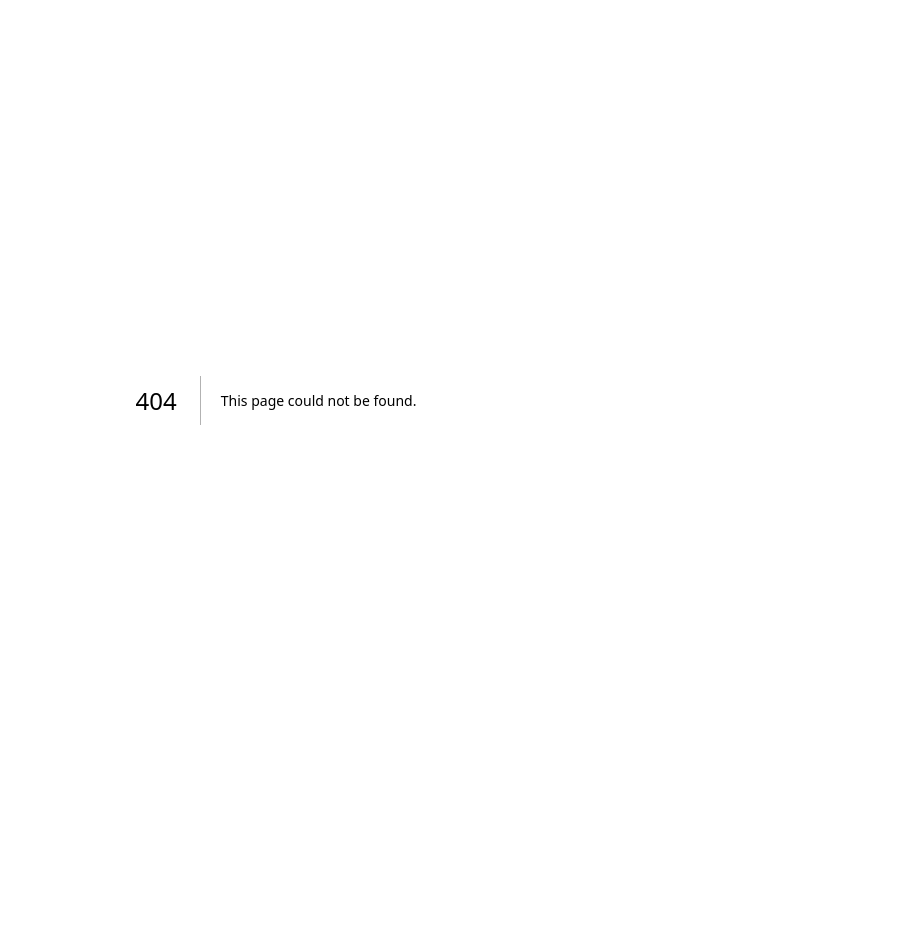
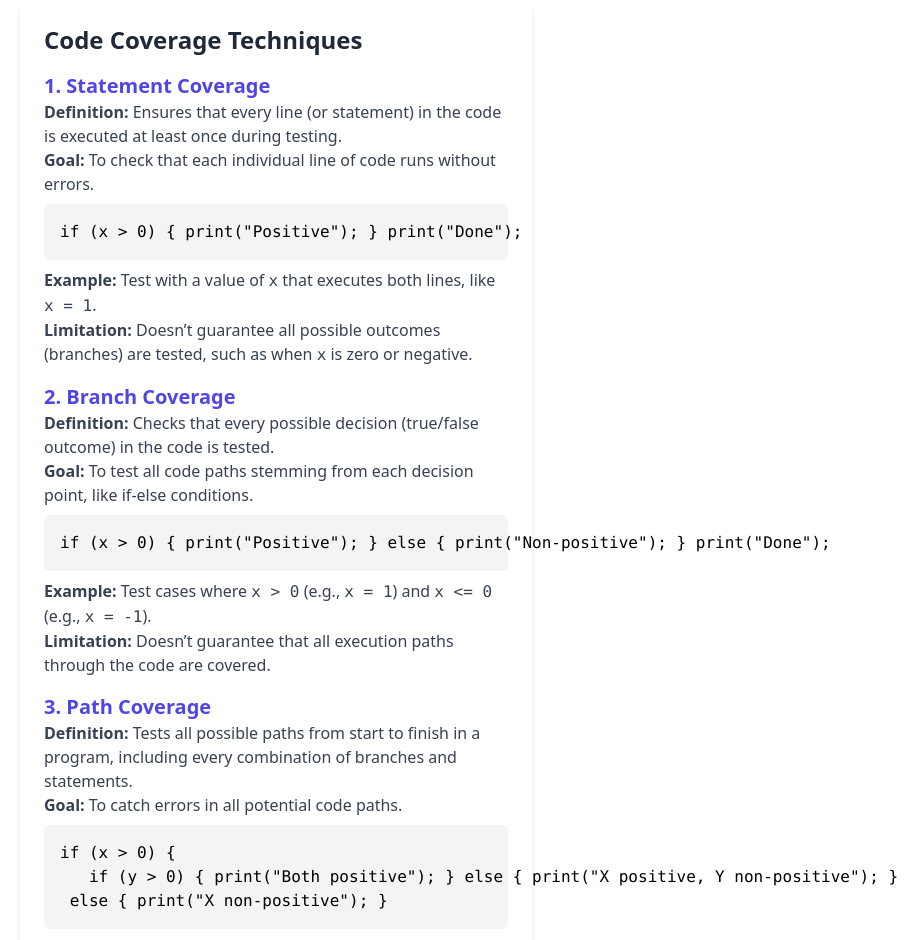
Before and after one commit to Sangam5756/Portfolio-nextjs, a Next.js app: page /notes in a window 1280 px wide. Before the commit this address had no page. Shown: the top 940 px of the page, without its empty margins (364-1280 px from the left). Before the commit the page ends 800 px from the top, so only its background shows below. Built offline with nearby package versions, Linux system fonts and the light colour scheme.

Commit message:
notes componet added

```diff
--- /dev/null
+++ b/app/notes/layout.js
@@ -0,0 +1,12 @@
+import "../globals.css";
+import React from "react";
+
+const layout = ({ children }) => {
+  return (
+    <html lang="en">
+      <body>{children}</body>
+    </html>
+  );
+};
+
+export default layout;
--- /dev/null
+++ b/app/notes/page.js
@@ -0,0 +1,82 @@
+import React from 'react';
+
+const Note = () => {
+  return (
+    <div className="p-6 max-w-lg mx-auto bg-white rounded-xl shadow-md space-y-4">
+      <h1 className="text-2xl font-bold text-gray-800">Code Coverage Techniques</h1>
+
+      <section>
+        <h2 className="text-xl font-semibold text-indigo-600">1. Statement Coverage</h2>
+        <p className="text-gray-700">
+          <strong>Definition:</strong> Ensures that every line (or statement) in the code is executed at least once during testing.
+        </p>
+        <p className="text-gray-700">
+          <strong>Goal:</strong> To check that each individual line of code runs without errors.
+        </p>
+        <div className="bg-gray-100 p-4 rounded-md my-2">
+          <pre>
+            <code>
+              if (x &gt; 0) {"{"} print("Positive"); {"}"} print("Done");
+            </code>
+          </pre>
+        </div>
+        <p className="text-gray-700">
+          <strong>Example:</strong> Test with a value of <code>x</code> that executes both lines, like <code>x = 1</code>.
+        </p>
+        <p className="text-gray-700">
+          <strong>Limitation:</strong> Doesn’t guarantee all possible outcomes (branches) are tested, such as when <code>x</code> is zero or negative.
+        </p>
+      </section>
+
+      <section>
+        <h2 className="text-xl font-semibold text-indigo-600">2. Branch Coverage</h2>
+        <p className="text-gray-700">
+          <strong>Definition:</strong> Checks that every possible decision (true/false outcome) in the code is tested.
+        </p>
+        <p className="text-gray-700">
+          <strong>Goal:</strong> To test all code paths stemming from each decision point, like if-else conditions.
+        </p>
+        <div className="bg-gray-100 p-4 rounded-md my-2">
+          <pre>
+            <code>
+              if (x &gt; 0) {"{"} print("Positive"); {"}"} else {"{"} print("Non-positive"); {"}"} print("Done");
+            </code>
+          </pre>
+        </div>
+        <p className="text-gray-700">
+          <strong>Example:</strong> Test cases where <code>x &gt; 0</code> (e.g., <code>x = 1</code>) and <code>x &lt;= 0</code> (e.g., <code>x = -1</code>).
+        </p>
+        <p className="text-gray-700">
+          <strong>Limitation:</strong> Doesn’t guarantee that all execution paths through the code are covered.
+        </p>
+      </section>
+
+      <section>
+        <h2 className="text-xl font-semibold text-indigo-600">3. Path Coverage</h2>
+        <p className="text-gray-700">
+          <strong>Definition:</strong> Tests all possible paths from start to finish in a program, including every combination of branches and statements.
+        </p>
+        <p className="text-gray-700">
+          <strong>Goal:</strong> To catch errors in all potential code paths.
+        </p>
+        <div className="bg-gray-100 p-4 rounded-md my-2">
+          <pre>
+            <code>
+              if (x &gt; 0) {"{"}
+              {"\n  "} if (y &gt; 0) {"{"} print("Both positive"); {"}"} else {"{"} print("X positive, Y non-positive"); {"}"}
+              {"\n"} else {"{"} print("X non-positive"); {"}"}
+            </code>
+          </pre>
+        </div>
+        <p className="text-gray-700">
+          <strong>Example:</strong> Test combinations like <code>(x &gt; 0, y &gt; 0)</code>, <code>(x &gt; 0, y &lt;= 0)</code>, and <code>(x &lt;= 0)</code>.
+        </p>
+        <p className="text-gray-700">
+          <strong>Limitation:</strong> The number of paths can grow quickly with complex code, making it challenging to test all paths.
+        </p>
+      </section>
+    </div>
+  );
+};
+
+export default Note;
```
